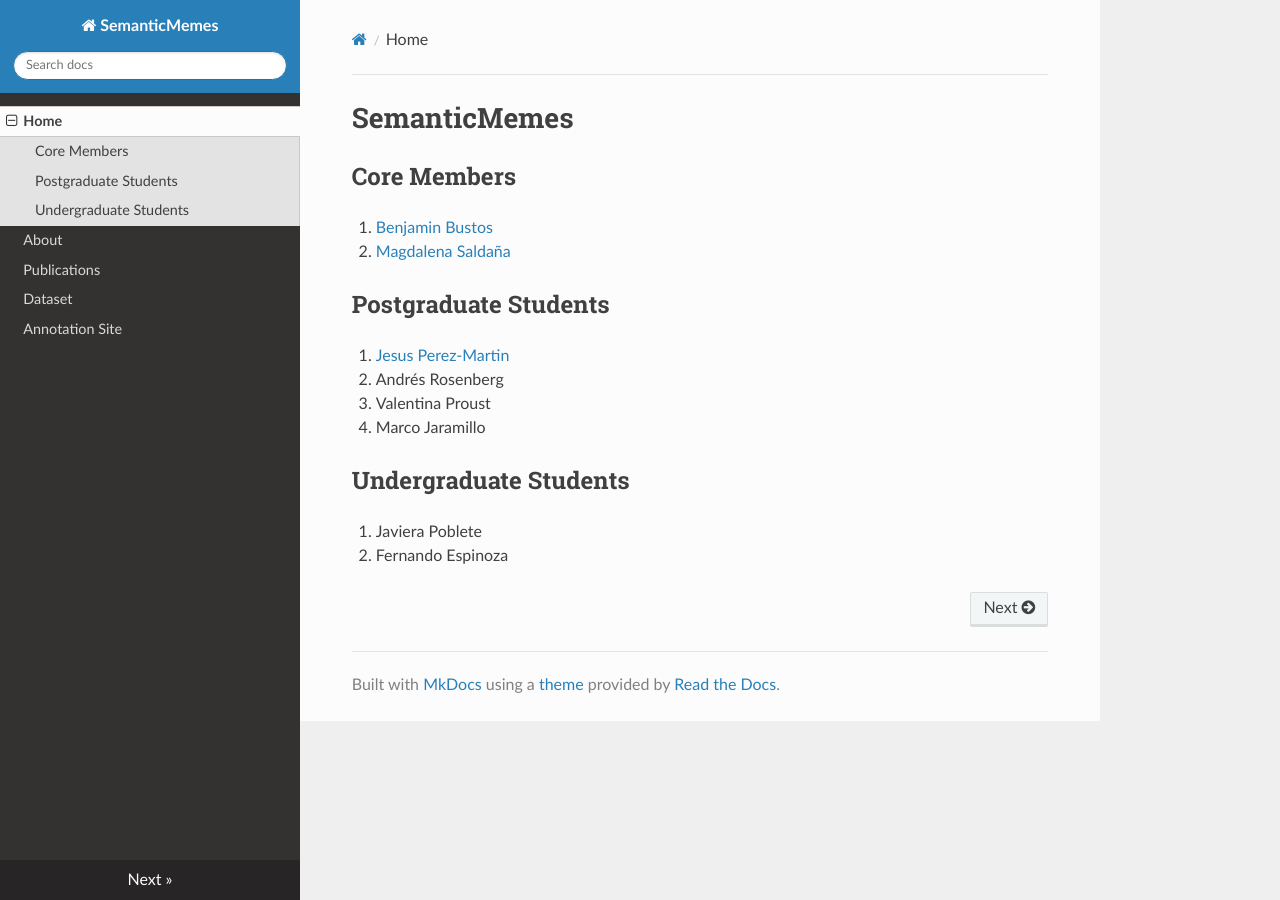
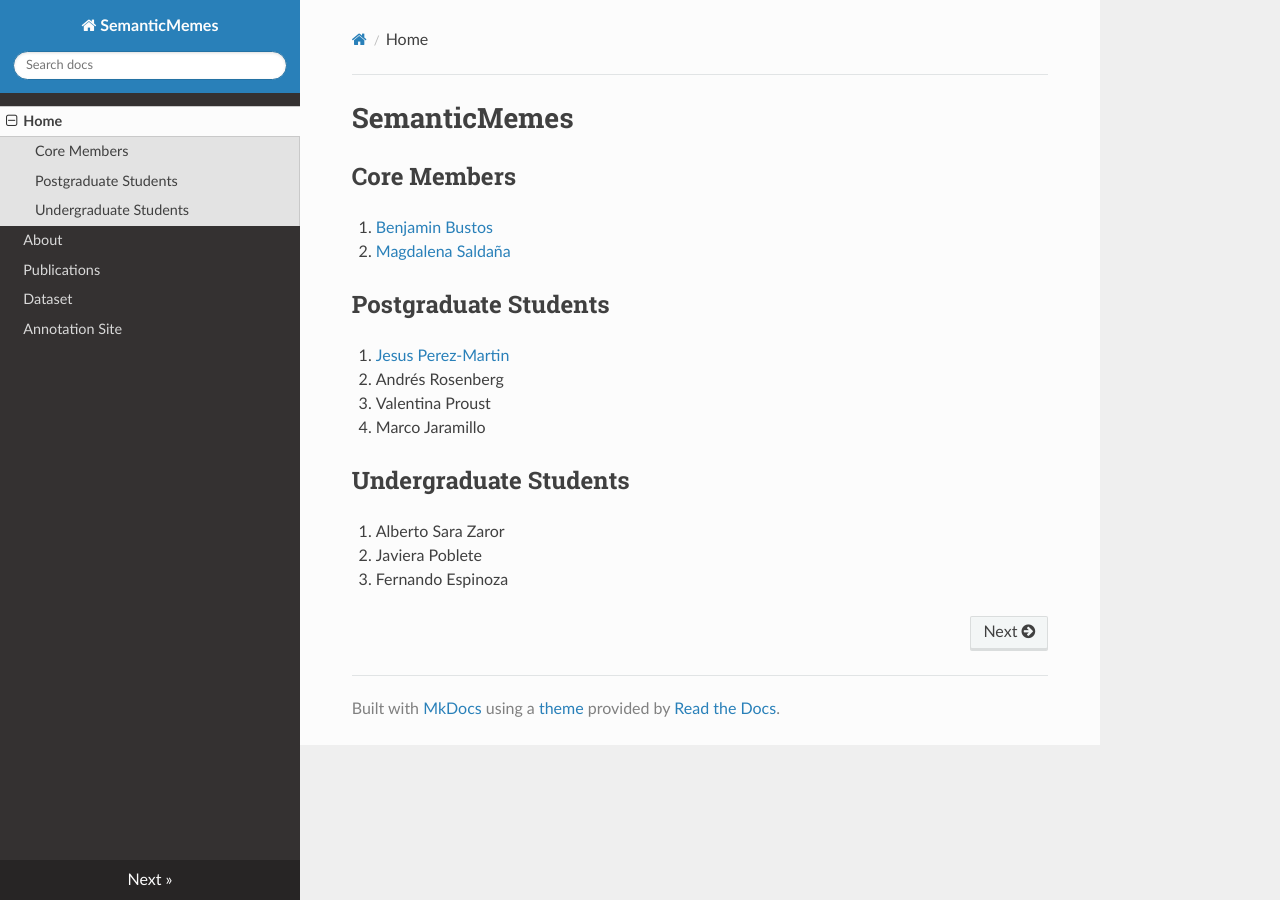
Before and after one commit to jssprz/SemanticMemes, an MkDocs documentation site: the page built from docs/index.md, in a window 1280 px wide. Built offline with MkDocs 1.6.1, drawn with Linux system fonts in a browser that asks for light colours; nearby versions of some CDN libraries.

Commit message:
updates mkdocs documentation

```diff
--- a/docs/index.md
+++ b/docs/index.md
@@ -5,11 +5,12 @@
 2. [Magdalena Saldaña](http://comunicaciones.uc.cl/personas/magdalena-saldana-villa/)
 
 ## Postgraduate Students
-3. [Jesus Perez-Martin](https://users.dcc.uchile.cl/~jeperez/)
-4. Andrés Rosenberg
-5. Valentina Proust
-6. Marco Jaramillo
+1. [Jesus Perez-Martin](https://users.dcc.uchile.cl/~jeperez/)
+2. Andrés Rosenberg
+3. Valentina Proust
+4. Marco Jaramillo
 
 ## Undergraduate Students
-7. Javiera Poblete
-8. Fernando Espinoza
+1. Alberto Sara Zaror
+2. Javiera Poblete
+3. Fernando Espinoza
```
